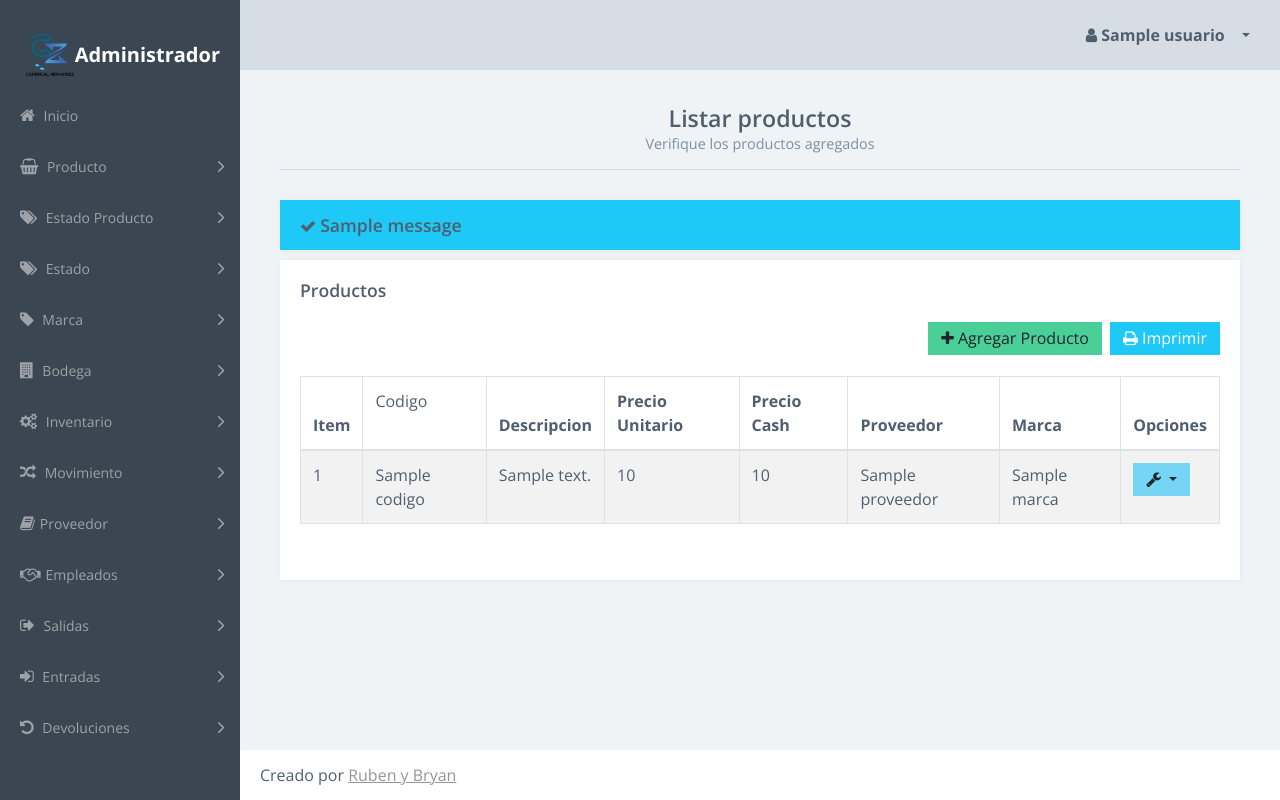
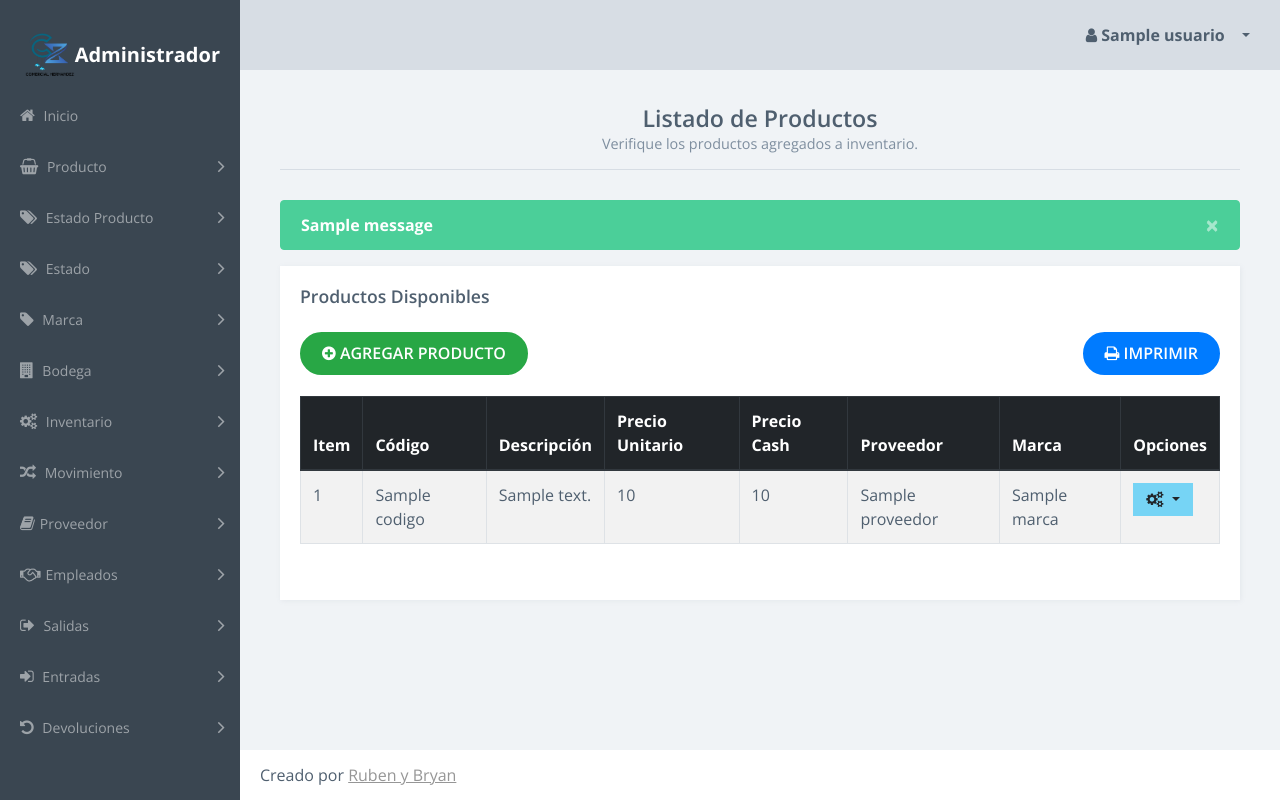
Before and after one commit to rubent2004/ComercialHz, a Django app: template templates/inventario/producto/listarProductos.html in a window 1280 px wide. Run offline with Django 3.2, Linux system fonts and the light colour scheme; the template is opened without the code that fills it: most values are stand-ins (such as "Sample title", 1, 10 or a date in 2020); one stand-in notice (Sample message) is shown; some libraries are stand-ins or nearby versions.

Commit message:
Cambios de color y botones al listarProductos

```diff
--- a/templates/inventario/producto/listarProductos.html
+++ b/templates/inventario/producto/listarProductos.html
@@ -7,49 +7,49 @@
 
 <article class="content responsive-tables-page">
     <div class="title-block text-center">
-        <h1 class="title">Listar productos</h1>
-        <p class="title-description">Verifique los productos agregados</p>
+        <h1 class="title">Listado de Productos</h1>
+        <p class="title-description">Verifique los productos agregados a inventario.</p>
     </div>
+
     <section class="section">
         <div class="row">
             <div class="col-md-12">
                 {% if messages %}
                     {% for message in messages %}
-                        <div class="card card-primary">
-                            <div class="card-header">
-                                <div class="header-block">
-                                    <em class="fa fa-check"></em>
-                                    <p class="title">{{ message }}</p>
-                                </div>
-                            </div>
+                        <div class="alert alert-{{ message.tags }} alert-dismissible fade show" role="alert">
+                            <strong>{{ message }}</strong>
+                            <button type="button" class="close" data-dismiss="alert" aria-label="Close">
+                                <span aria-hidden="true">&times;</span>
+                            </button>
                         </div>
                     {% endfor %}
                 {% endif %}
+
                 <div class="card">
                     <div class="card-block">
-                        <div class="card-title-block">
-                            <h3 class="title">Productos</h3>
+                        <div class="card-title-block mb-4">
+                            <h3 class="title">Productos Disponibles</h3>
                         </div>
 
                         <!-- Botones para agregar producto e imprimir -->
-                        <div class="d-flex justify-content-end mb-3">
-                            <a href="{% url 'inventario:agregarProducto' %}" class="btn btn-success mr-2">
-                                <i class="fa fa-plus"></i> Agregar Producto
+                        <div class="d-flex justify-content-between mb-3">
+                            <a href="{% url 'inventario:agregarProducto' %}" class="btn btn-lg" style="background-color: #28a745; color: white; border: 2px solid #28a745; border-radius: 25px; padding: 10px 20px; font-size: 16px; font-weight: 600; text-transform: uppercase; transition: background-color 0.3s ease, transform 0.2s ease;">
+                                <i class="fa fa-plus-circle"></i> Agregar Producto
                             </a>
 
-                            <button class="btn btn-primary" onclick="window.print()">
-                                <i class="fa fa-print"></i> Imprimir
-                            </button>
+
+                            <button class="btn btn-lg" style="background-color: #007bff; color: white; border: 2px solid #007bff; border-radius: 25px; padding: 10px 20px; font-size: 16px; font-weight: 600; text-transform: uppercase; transition: box-shadow 0.2s ease;" onclick="window.print()"><i class="fa fa-print"></i> Imprimir</button>
+
                         </div>
 
                         <section class="example">
                             <div class="table-responsive">
                                 <table id="example2" class="table table-striped table-bordered table-hover">
-                                    <thead>
+                                    <thead class="thead-dark">
                                         <tr>
                                             <th>Item</th>
-                                            <td>Codigo</td>
-                                            <th>Descripcion</th>
+                                            <th>Código</th>
+                                            <th>Descripción</th>
                                             <th>Precio Unitario</th>
                                             <th>Precio Cash</th>
                                             <th>Proveedor</th>
@@ -66,20 +66,20 @@
                                                 <td>{{ fila.precio_unitario }}</td>
                                                 <td>{{ fila.precio_cash|default:"—" }}</td>
                                                 <td>{{ fila.proveedor.nombre }}</td>
-
                                                 <td>{{ fila.marca }}</td>
                                                 <td>
                                                     <div class="btn-group">
                                                         <button type="button" class="btn btn-info dropdown-toggle" data-toggle="dropdown" aria-haspopup="true" aria-expanded="false">
-                                                        <i class="fa fa-wrench"></i>
+                                                            <i class="fa fa-cogs"></i>
                                                         </button>
                                                         <div class="dropdown-menu">
-                                                        <a class="dropdown-item" href="{% url 'inventario:editarProducto' fila.id %}">Editar/Ver producto</a>
-
-
-
+                                                            <a class="dropdown-item" href="{% url 'inventario:editarProducto' fila.id %}">
+                                                                <i class="fa fa-edit"></i> Editar/Ver Producto
+                                                            </a>
                                                             <div class="dropdown-divider"></div>
-                                                        <a class="dropdown-item" onclick="eliminarEntrada({{ fila.id }}, 'producto')">Eliminar producto</a>
+                                                            <a class="dropdown-item text-danger" onclick="eliminarEntrada({{ fila.id }}, 'producto')">
+                                                                <i class="fa fa-trash-alt"></i> Eliminar Producto
+                                                            </a>
                                                         </div>
                                                     </div>
                                                 </td>
```
Lines whose indentation alone changed are shown as unchanged.
